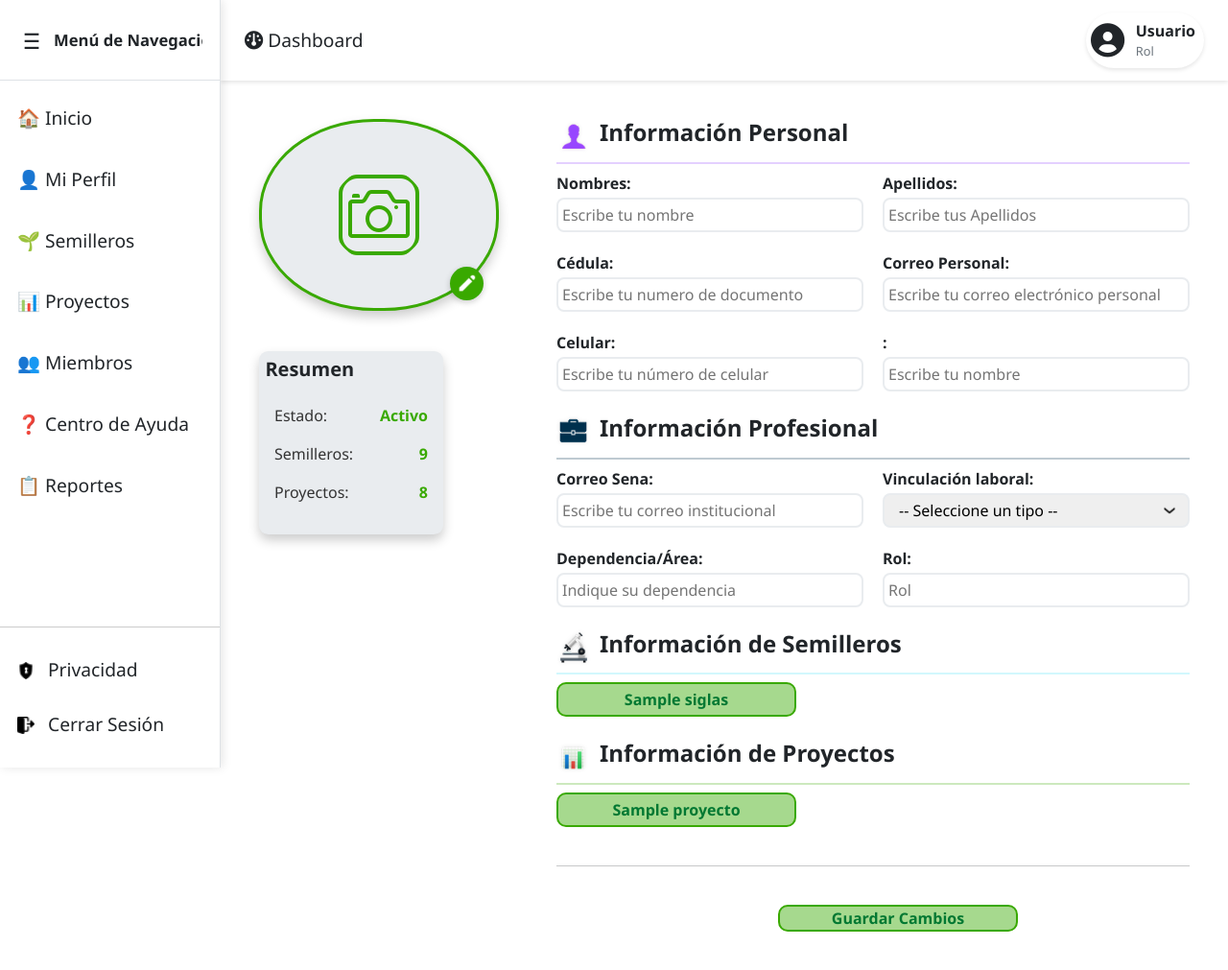
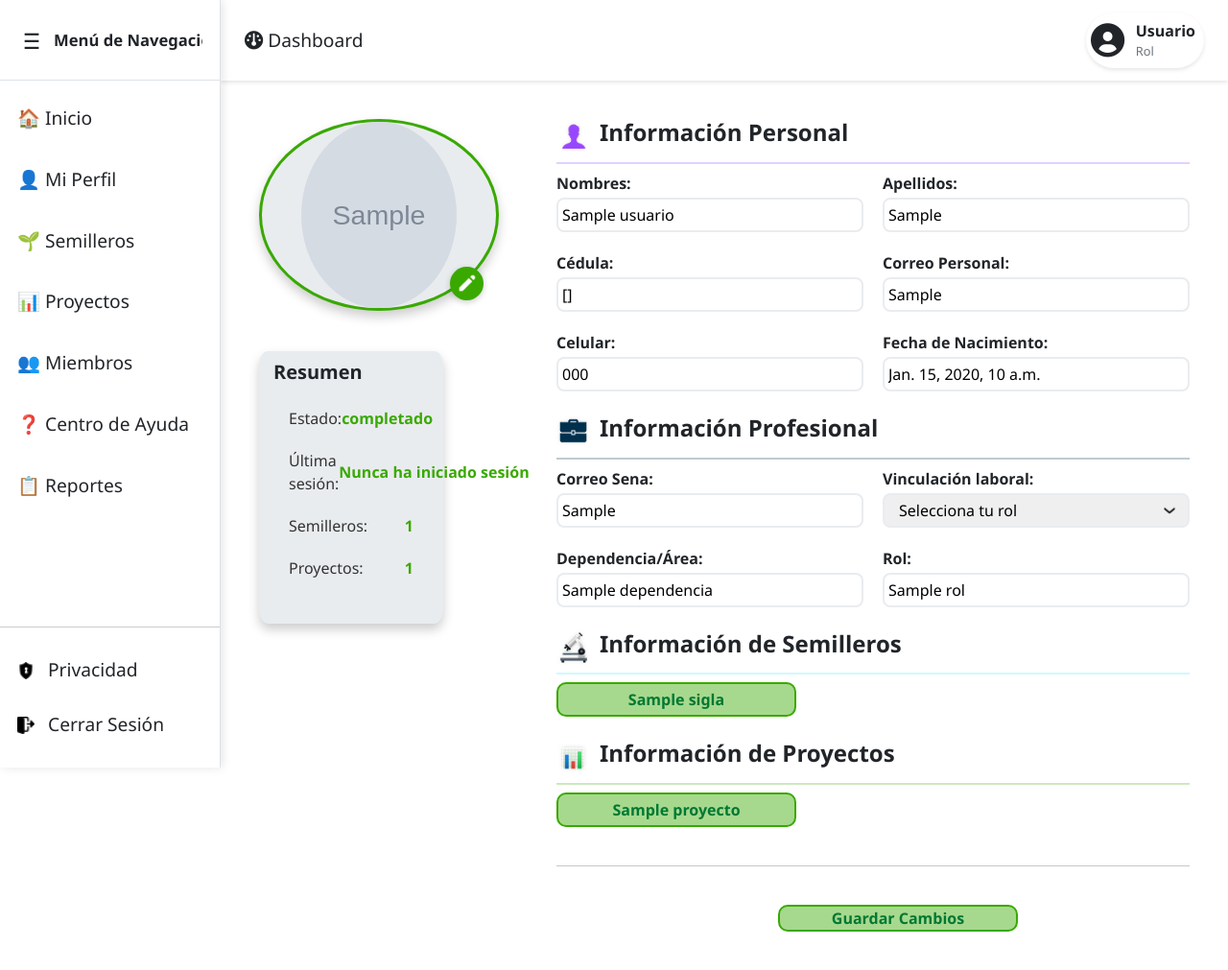
Before and after one commit to Lizromans/C-Users-SENA-GC, a Django app: template GC/GC2/templates/paginas/perfil.html in a window 1280 px wide. Shown: the whole page at 96% size. Run offline with Django 3.2, Linux system fonts and the light colour scheme; the template is opened without the code that fills it: most values are stand-ins (such as "Sample title", 1, 10 or a date in 2020); grey boxes marked "Sample" are stand-in pictures; one stand-in notice (Sample message) is shown; some libraries are stand-ins or nearby versions.

Commit message:
backend: actualizacion de perfil e integracion de foto perfil

```diff
--- a/GC/GC2/templates/paginas/perfil.html
+++ b/GC/GC2/templates/paginas/perfil.html
@@ -1,43 +1,80 @@
 {% extends "base.html" %}
 {% load static %}
-{% block titulo %} NOMBRE {% endblock %}
+{% block titulo %} Perfil {% endblock %}
 {% block css %}
 <link href="{% static 'css/perfil.css' %}" rel="stylesheet">
 <link rel="stylesheet" href="https://cdnjs.cloudflare.com/ajax/libs/font-awesome/6.0.0/css/all.min.css">
 {% endblock %}
 {% block contenido %} {% endblock %}
 {% block main %}
+
+{% if messages %}
+    <div class="mensajes-container">
+      {% for message in messages %}
+        <div class="alert alert-{{ message.tags }}">
+          {{ message }}
+          <button type="button" class="close-btn" onclick="this.parentElement.remove()">×</button>
+        </div>
+      {% endfor %}
+    </div>
+{% endif %}
 <div class="perfil">
     <div class="cont-1">
         <div class="foto">
+            <form action="{% url 'actualizar_foto' %}" method="POST" enctype="multipart/form-data">
+                {% csrf_token %}
+
+                {% if usuario.imagen_perfil %}
+                    <img src="{{ usuario.imagen_perfil.url }}" alt="Foto de perfil" class="foto-perfil">
+                {% else %}
+                    <div class="foto-placeholder">
                         <img src="{% static 'img/cam.png' %}" alt="foto de perfil">
-                <div class="icon-edit">
-                    <img src="{% static 'img/edit.png' %}" alt="">
                     </div>
+                {% endif %}
+
+                <label for="foto-input" class="icon-edit">
+                    <img src="{% static 'img/edit.png' %}" alt="Editar foto">
+                </label>
+                <input type="file" name="imagen_perfil" id="foto-input" accept="image/*" onchange="this.form.submit()" hidden>
+            </form>
         </div>
+
         <div class="card">
             <h5 class="card-title">Resumen</h5>
             <div class="card-body">
                 <div class="card-row">
                     <p class="card-text">Estado:</p>
-                        <p class="text">Activo</p>
+                    <p class="text">{{ usuario.estado }}</p>
+                </div>
+                <div class="card-row">
+                    <p class="card-text">Última sesión:</p>
+                    <p class="text">
+                        {% if usuario.last_login %}
+                            {{ ultimo_acceso }}
+                        {% else %}
+                            Nunca ha iniciado sesión
+                        {% endif %}
+                    </p>
                 </div>
 
+                <!-- Estadísticas numéricas -->
                 <div class="card-row">
                     <p class="card-text">Semilleros:</p>
-                        <p class="card-num">9</p>
+                    <p class="card-num">{{ total_semilleros }}</p>
                 </div>
 
                 <div class="card-row">
                     <p class="card-text">Proyectos:</p>
-                        <p class="card-num">8</p>
+                    <p class="card-num">{{ total_proyectos }}</p>
+                </div>
             </div>
         </div>
     </div>
 
-        </div>
-
+    <form method="POST" action="{% url 'perfil' %}">
+        {% csrf_token %}
         <div class="informacion">
+            <!-- Información Personal -->
             <div class="seccion">
                 <div class="titulo">
                     <img src="{% static 'img/User.png' %}" alt="Informacion Personal">
@@ -47,31 +84,31 @@
                 <div class="info-group">
                     <div class="info">
                         <label for="nombre1">Nombres:</label>
-                        <input type="text" id="nombre1" name="nombre1" placeholder="Escribe tu nombre" required>
+                        <input type="text" id="nombre1" name="nombre1" value="{{ usuario.nom_usu }}">
                     </div>
                     <div class="info">
                         <label for="nombre2">Apellidos:</label>
-                        <input type="text" id="nombre2" name="nombre2" placeholder="Escribe tus Apellidos" required>
+                        <input type="text" id="nombre2" name="nombre2" value="{{ usuario.ape_usu }}">
                     </div>
                     <div class="info">
-                        <label for="nombre1">Cédula:</label>
-                        <input type="num" id="nombre1" name="apellidos" placeholder="Escribe tu numero de documento" required>
+                        <label for="cedula">Cédula:</label>
+                        <input type="num" id="cedula" name="cedula" value="{{ usuario.cedula }}" readonly>
                     </div>
                     <div class="info">
-                        <label for="nombre2">Correo Personal:</label>
-                        <input type="text" id="nombre2" name="correo1" placeholder="Escribe tu correo electrónico personal" required>
+                        <label for="correo1">Correo Personal:</label>
+                        <input type="text" id="correo1" name="correo1" value="{{ usuario.correo_per|default_if_none:"" }}" placeholder="Ingrese su correo personal">
                     </div>
                     <div class="info">
-                        <label for="nombre1">Celular:</label>
-                        <input type="num" id="nombre1" name="celular" placeholder="Escribe tu número de celular" required>
+                        <label for="celular">Celular:</label>
+                        <input type="num" id="celular" name="celular" value="{{ usuario.telefono|default_if_none:"" }}" placeholder="Ingrese su número de celular">
                     </div>
                     <div class="info">
-                        <label for="nombre2">:</label>
-                        <input type="text" id="nombre2" name="nombre2" placeholder="Escribe tu nombre" required>
+                        <label for="fecha">Fecha de Nacimiento:</label>
+                        <input type="text" id="fecha" name="fecha" value="{{ usuario.fecha_nacimiento|default_if_none:"" }}"placeholder="Ingrese su fecha de nacimiento">
                     </div>
                 </div>
             </div>
-
+            <!-- Información Profesional -->
             <div class="seccion">
                 <div class="titulo">
                     <img src="{% static 'img/briefcase.png' %}" alt="Informacion Personal">
@@ -80,28 +117,28 @@
                 <hr>
                 <div class="info-group">
                     <div class="info">
-                        <label for="nombre1">Correo Sena:</label>
-                        <input type="text" id="nombre1" name="correo2" placeholder="Escribe tu correo institucional">
+                        <label for="correo2">Correo Sena:</label>
+                        <input type="text" id="correo2" name="correo2" value="{{ usuario.correo_ins }}">
                     </div>
                     <div class="info">
-                        <label for="nombre2">Vinculación laboral:</label>
-                        <select id="semillero" name="semillero">
-                            <option value="">-- Seleccione un tipo --</option>
-                            <option value="biotecnologia">Contratista</option>
-                            <option value="robotica">Planta</option>
+                        <label for="vinculacion">Vinculación laboral:</label>
+                        <select id="vinculacion" name="vinculacion" required>
+                            <option value="" disabled selected>Selecciona tu rol</option>
+                            <option value="Contratista" {% if usuario.vinculacion_laboral == "Contratista" %}selected{% endif %}>Contratista</option>
+                            <option value="Planta" {% if usuario.vinculacion_laboral == "Planta" %}selected{% endif %}>Planta</option>
                         </select>
-
                     </div>
                     <div class="info">
-                        <label for="nombre1">Dependencia/Área:</label>
-                        <input type="text" id="nombre1" name="dependencia" placeholder="Indique su dependencia" required>
+                        <label for="dependencia">Dependencia/Área:</label>
+                        <input type="text" id="dependencia" name="dependencia" value="{{ usuario.dependencia|default_if_none:"" }}" placeholder="Ingrese su dependencia/área">
                     </div>
                     <div class="info">
-                        <label for="nombre2">Rol:</label>
-                        <input type="text" id="nombre2" name="rol" placeholder="Rol">
+                        <label for="rol">Rol:</label>
+                        <input type="text" id="rol" name="rol" value="{{ usuario.rol}}">
                     </div>
                 </div>
             </div>
+            <!-- Información de Semilleros -->
             <div class="seccion">
                 <div class="titulo">
                     <img src="{% static 'img/microscopio.png' %}" alt="Informacion Personal">
@@ -109,15 +146,16 @@
                 </div>
                 <hr>
                 <div class="info-group">
-                    <!-- {% for semillero in semilleros %} -->
+                    {% for semillero in semilleros %}
                     <div class="info">
-                        <input type="text" value="{{ semillero.siglas }}" disabled>
+                        <input type="text" value="{{ semillero.sigla }}" disabled>
                     </div>
-                    <!-- {% empty %}
+                    {% empty %}
                     <p>No estás asociado a ningún semillero.</p>
-                    {% endfor %}-->
+                    {% endfor %}
                 </div>
             </div>
+            <!-- Información de Proyectos -->
             <div class="seccion">
                 <div class="titulo">
                     <img src="{% static 'img/project.png' %}" alt="Informacion Personal">
@@ -125,18 +163,22 @@
                 </div>
                 <hr>
                 <div class="info-group">
-                    <!-- {% for semillero in semilleros %} -->
+                    {% for proyecto in proyectos %}
                     <div class="info">
-                        <input type="text" value="{{ proyecto.nombre }}" disabled>
+                        <input type="text" value="{{ proyecto.nom_pro }}" disabled>
                     </div>
-                    <!-- {% empty %}
-                        <p>No estás asociado a ningún semillero.</p>
-                    {% endfor %}-->
+                    {% empty %}
+                    <p>No estás asociado a ningún proyecto.</p>
+                    {% endfor %}
                 </div>
             </div>
             <hr>
-            <button class="guardar">Guardar Cambios</button>
+            <button type="submit" class="guardar">Guardar Cambios</button>
         </div>
+    </form>
 </div>
 
+<script src="{% static 'js/bootstrap.min.js' %}"></script>
+<script src="{% static 'js/mensaje.js' %}"></script>
+
 {% endblock %}
--- a/GC/GC2/urls.py
+++ b/GC/GC2/urls.py
@@ -14,6 +14,7 @@
     path('reset-password/<str:uidb64>/<str:token>/', views.reset_password, name='reset_password'),
     path('reset-password-confirm/', views.reset_password_confirm, name='reset_password_confirm'),
     path('perfil/', views.perfil, name='perfil'),
+    path('actualizar_foto/', views.actualizar_foto, name='actualizar_foto'),
 
     #SEMILERO
     path('semilleros/', views.semilleros, name='semilleros'),
@@ -43,3 +44,6 @@
     path('privacidad/', views.privacidad, name='privacidad'),
     path('logout/', views.logout, name='logout'),
 ]
+
+if settings.DEBUG:
+    urlpatterns += static(settings.MEDIA_URL, document_root=settings.MEDIA_ROOT)
--- a/GC/static/css/perfil.css
+++ b/GC/static/css/perfil.css
@@ -17,6 +17,119 @@
     --gradient: linear-gradient(90deg,rgba(0, 112, 179, 1) 0%, rgb(112, 39, 122) 60%);
 }
 
+/* Estilos para mensajes de alerta */
+.mensajes-container {
+    position: fixed;
+    top: 16%;
+    left: 50%;
+    transform: translateX(-50%);
+    width: 60%;
+    max-width: 500px;
+    z-index: 9999;
+    text-align: center;
+}
+
+.alert {
+    padding: 15px 20px;
+    border-radius: 5px;
+    margin-bottom: 10px;
+    font-weight: 500;
+    box-shadow: 0 4px 8px rgba(0, 0, 0, 0.2);
+    animation: fadeIn 0.5s ease-in-out;
+    position: relative;
+    padding-right: 30px; /* Espacio para el botón */
+}
+
+.alert-success {
+    background-color: #dff0d8;
+    border: 1px solid #d6e9c6;
+    color: #3c763d;
+}
+
+.alert-danger {
+    background-color: #f2dede;
+    border: 1px solid #ebccd1;
+    color: #a94442;
+}
+
+.alert-info {
+    background-color: #d9edf7;
+    border: 1px solid #bce8f1;
+    color: black;
+}
+
+.close-btn {
+    position: absolute;
+    top: 2px;
+    right: 10px;
+    background: none;
+    border: none;
+    font-size: 20px;
+    cursor: pointer;
+    color: inherit;
+}
+
+@keyframes fadeIn {
+    from {
+        opacity: 0;
+        transform: translateY(-20px);
+    }
+    to {
+        opacity: 1;
+        transform: translateY(0);
+    }
+}
+
+/* --- MODAL --- */
+.modal {
+  display: none;
+  position: fixed;
+  z-index: 999;
+  left: 0; top: 0;
+  width: 100%; height: 100%;
+  background-color: rgba(0,0,0,0.5);
+}
+
+/* Cuando el id del modal coincide con el hash de la URL, se muestra */
+.modal:target {
+  display: flex;
+  align-items: center;
+  justify-content: center;
+}
+
+/* Contenido del modal */
+.modal-content {
+  background-color: #fff;
+  padding: 20px;
+  border-radius: 12px;
+  width: 350px;
+  text-align: center;
+  position: relative;
+  box-shadow: 0 4px 10px rgba(0,0,0,0.2);
+}
+
+/* Botón de cerrar */
+.cerrar {
+  position: absolute;
+  top: 10px;
+  right: 20px;
+  color: #555;
+  text-decoration: none;
+  font-size: 24px;
+  font-weight: bold;
+}
+
+/* Botón dentro del modal */
+.btn-accion {
+  background-color: #39A900;
+  color: white;
+  border: none;
+  padding: 8px 16px;
+  border-radius: 6px;
+  cursor: pointer;
+  margin-top: 15px;
+}
+
 .perfil{
     display: grid;
     grid-template-columns: auto 1fr;
@@ -27,7 +140,7 @@
     transition: transform 0.3s ease;
 }
 
-.perfil:hover img {
+.foto:hover img {
   transform: rotate(10deg);
 }
 
@@ -41,7 +154,7 @@
     background-color: var(--color-fondo-secundario);
     width: clamp(100px, 25vw, 250px);
     height: clamp(200px, 25vh, 300px);
-    border-radius: 48%;
+    border-radius: 50%;
     border: 3px solid var(--color-nav-active);
     display: flex;
     justify-content: center;
@@ -57,10 +170,12 @@
 }
 
 .foto img {
-    max-width: 90%;
-    max-height: 90%;
-    object-fit: cover;
-    border-radius: 50%;
+    width: 12.7vw;
+    height: clamp(150px, 24.3vh, 250px);
+    object-fit: cover;        /* 🔹 Recorta la imagen sin deformarla */
+    object-position: center;
+    display: block;             /* hace la imagen circular */
+    border-radius: 50%;        /* hace la imagen circular */
 }
 
 .icon-edit {
@@ -97,7 +212,7 @@
     filter: brightness(0) saturate(100%) invert(0.4) sepia(1) saturate(5) hue-rotate(80deg);
 }
 
-.card{
+.card {
     background-color: var(--color-fondo-secundario);
     width: clamp(180px, 15vw, 290px);
     height: fit-content;
@@ -105,6 +220,7 @@
     transition: transform 0.3s ease;
     border: none;
     box-shadow: 0 6px 12px rgba(0,0,0,0.2);
+    padding: 10px 15px; /* 👈 agrega padding interno */
 }
 
 .card:hover {
@@ -112,15 +228,16 @@
     box-shadow: 0 6px 12px rgba(0,0,0,0.2);
 }
 
-.card-title{
-    padding: clamp(5px, 0.5vw, 20px) 0 0 clamp(5px, 0.5vw, 20px);
+.card-title {
     font-weight: 600;
+    margin-bottom: 8px; /* 👈 espacio entre título y contenido */
 }
 
 .card-row {
     display: flex;
     justify-content: space-between;
     align-items: center;
+    margin-bottom: 4px; /* 👈 separa cada línea */
 }
 
 .card-text {
@@ -128,13 +245,18 @@
     color: #333;
 }
 
-.text{
+.text {
     font-weight: bold;
     color: #39A900;
+    text-align: right;
+    white-space: nowrap;
 }
+
 .card-num {
     font-weight: bold;
     color: #39A900;
+    text-align: right;
+    white-space: nowrap;
 }
 
 /* INFORMACIÓN DE USUARIO */
@@ -154,6 +276,10 @@
     width: clamp(20px, 20vw, 40px);
     width: clamp(15px, 20vh, 35px);
     filter: drop-shadow(0 0 2px rgba(0, 0, 0, 0.1));
+}
+
+.titulo:hover img {
+  transform: rotate(10deg);
 }
 
 h6{
```
Also changed, not shown: GC/GC/settings.py (+5 -4 lines), GC/GC2/models.py (+28 -2 lines), GC/GC2/views.py (+152 -55 lines). Lines whose indentation alone changed are shown as unchanged.
